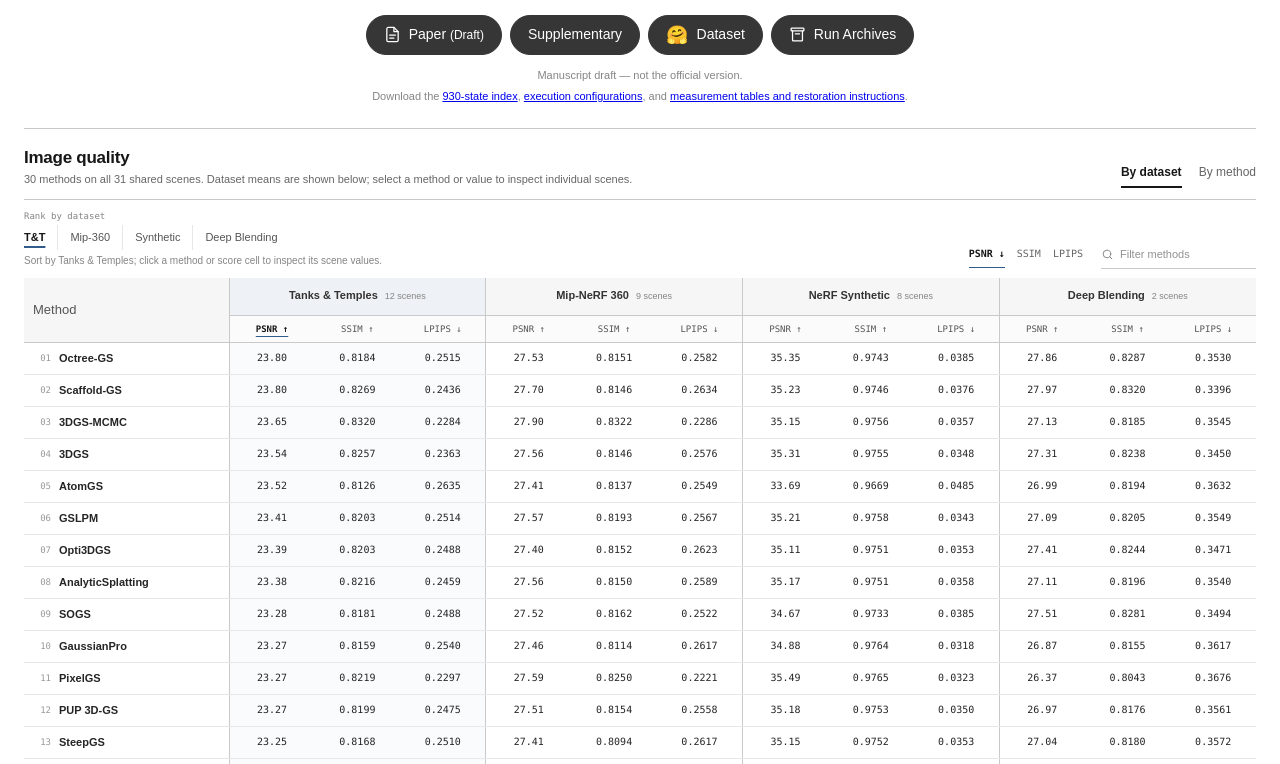
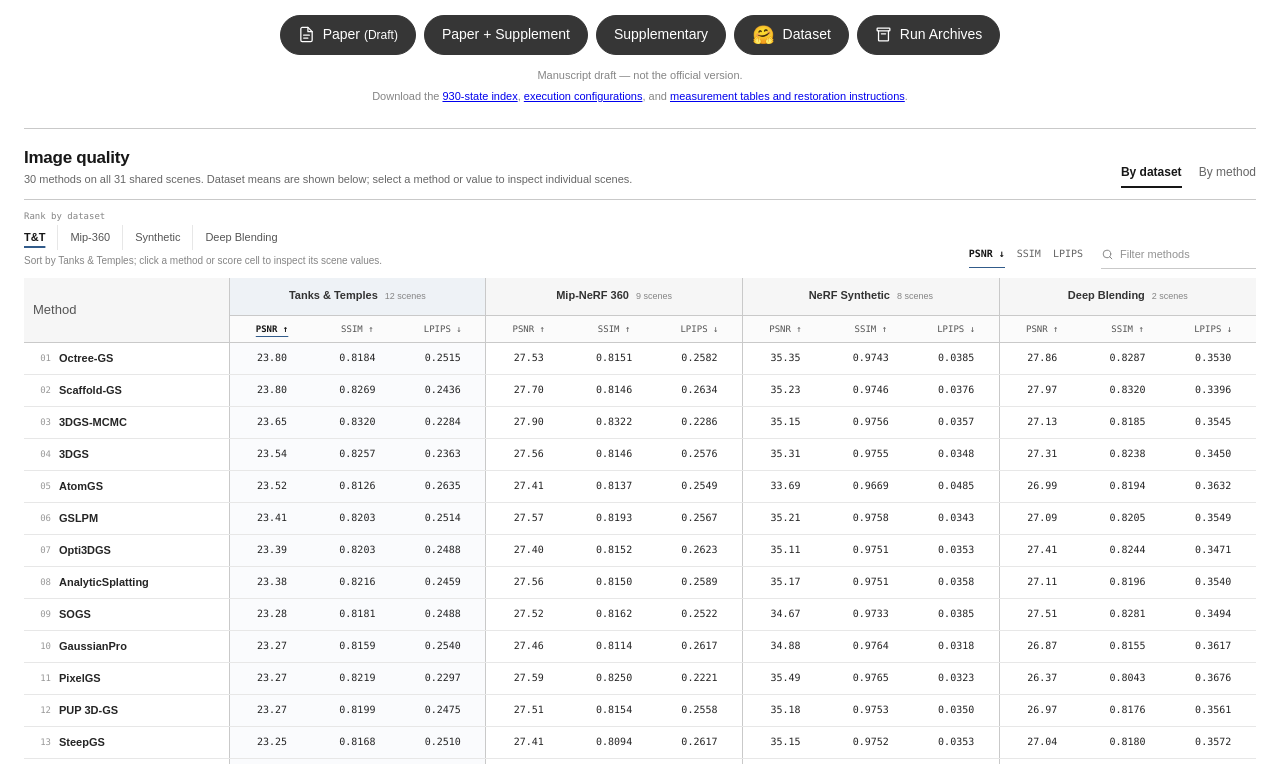
Before and after one commit to KCBtheone/SplatAtlas, a website: page static/index.html in a window 1280 px wide. Shown: the part 151-915 px from the top of the page. Drawn offline with Linux system fonts and the light colour scheme; files whose address does not match are found by name.

Commit message:
Add combined paper and supplement

```diff
--- a/static/index.html
+++ b/static/index.html
@@ -29,6 +29,9 @@
           <a class="project-link" href="./SplatAtlas.pdf" target="_blank" rel="noopener noreferrer" aria-describedby="paper-draft-note">
             <svg aria-hidden="true" viewBox="0 0 24 24"><path d="M14 2H6a2 2 0 0 0-2 2v16a2 2 0 0 0 2 2h12a2 2 0 0 0 2-2V8Z" /><path d="M14 2v6h6M8 13h8M8 17h6" /></svg>
             <span>Paper <small>(Draft)</small></span>
+          </a>
+          <a class="project-link" href="./SplatAtlas_Paper_and_Supplement.pdf" target="_blank" rel="noopener noreferrer">
+            <span>Paper + Supplement</span>
           </a>
           <a class="project-link" href="./SplatAtlas_Supplementary.pdf" target="_blank" rel="noopener noreferrer">
             <span>Supplementary</span>
```
Also changed, not shown: 1 other file.
